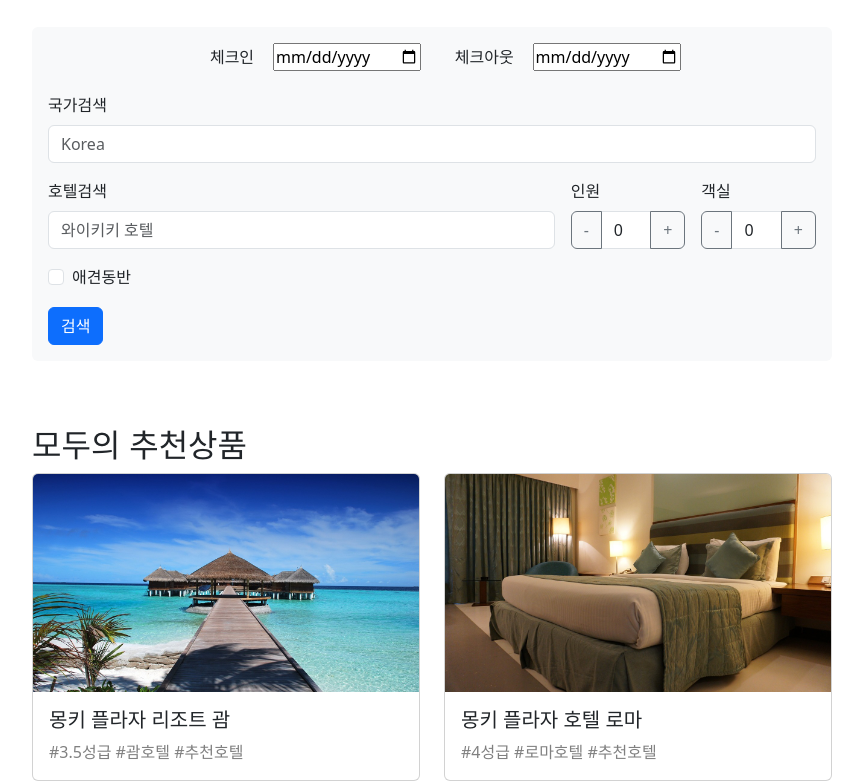
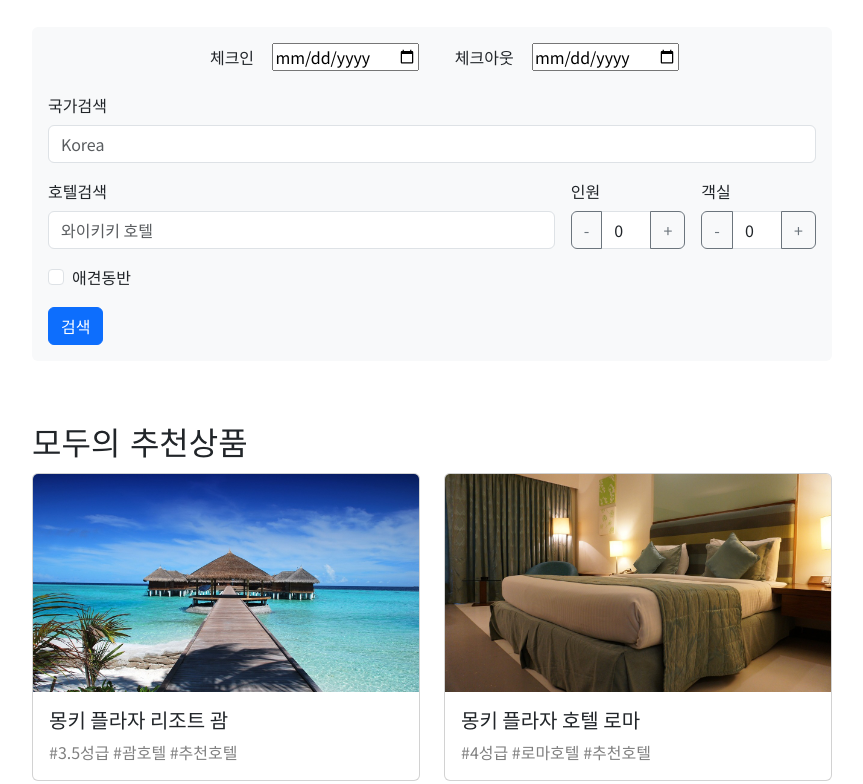
Before and after one commit to forgetme-not/trip, a plain HTML site: page hotel/hotel.html in a window 1280 px wide. Shown: the part 453-1237 px from the top of the page, without its empty margins (208-1071 px from the left). Drawn offline with nearby package versions, Linux system fonts and the light colour scheme.

Commit message:
psw_pont

```diff
--- a/hotel/hotel.css
+++ b/hotel/hotel.css
@@ -1,7 +1,25 @@
+@import url('https://fonts.googleapis.com/css2?family=Black+Han+Sans&display=swap');
+@import url('https://fonts.googleapis.com/css2?family=Black+Han+Sans&family=Noto+Sans+KR&display=swap');
+*{
+  font-family: 'Black Han Sans', sans-serif;
+font-family: 'Noto Sans KR', sans-serif;
+}
+
 #carouselExampleIndicators{
     max-width: 800px; /* 원하는 크기로 조절하세요 */
     margin: auto;
 }
+
+.cardbox h2{
+    font-family: 'Black Han Sans', sans-serif;
+  }
+
+.cardbox h5{
+    display: -webkit-box;
+    -webkit-line-clamp: 2;
+    -webkit-box-orient: vertical;
+    overflow: hidden;
+  }
 
 .carousel-inner{
     max-width: 800px;
```
